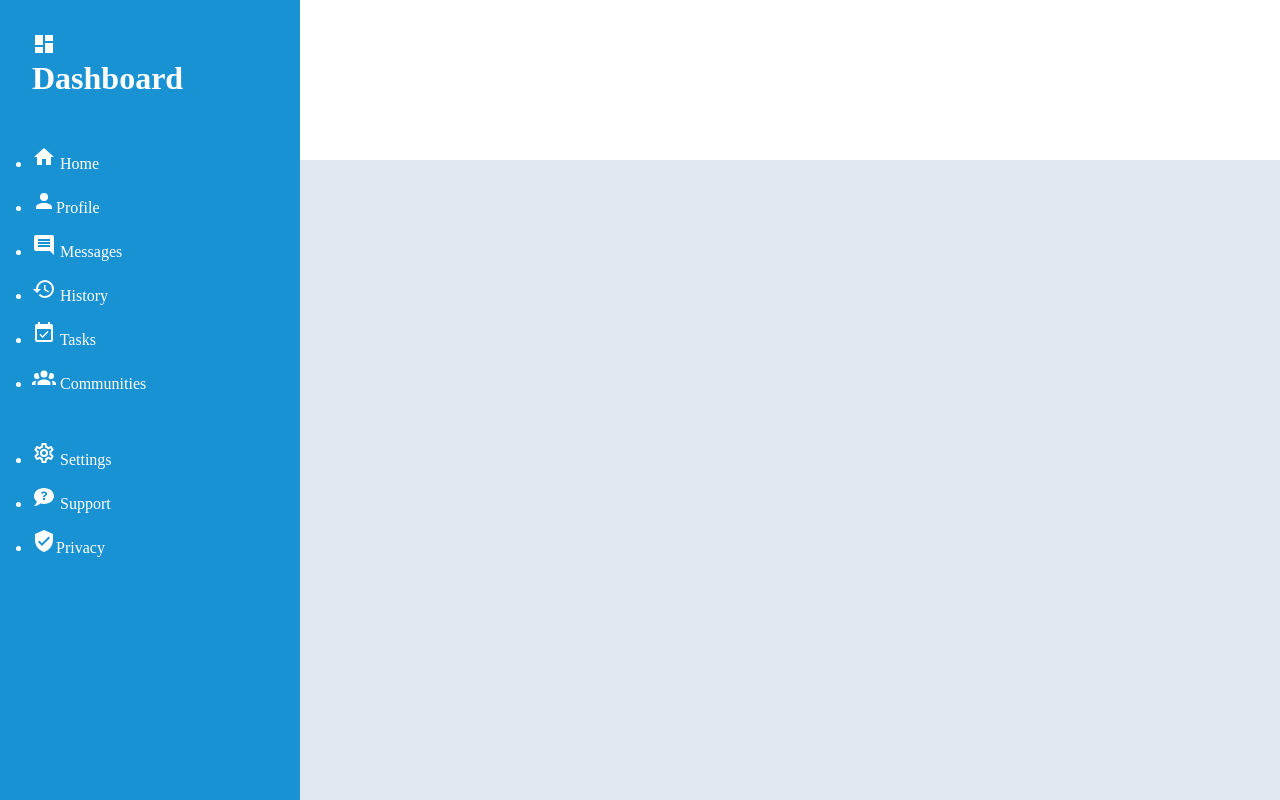
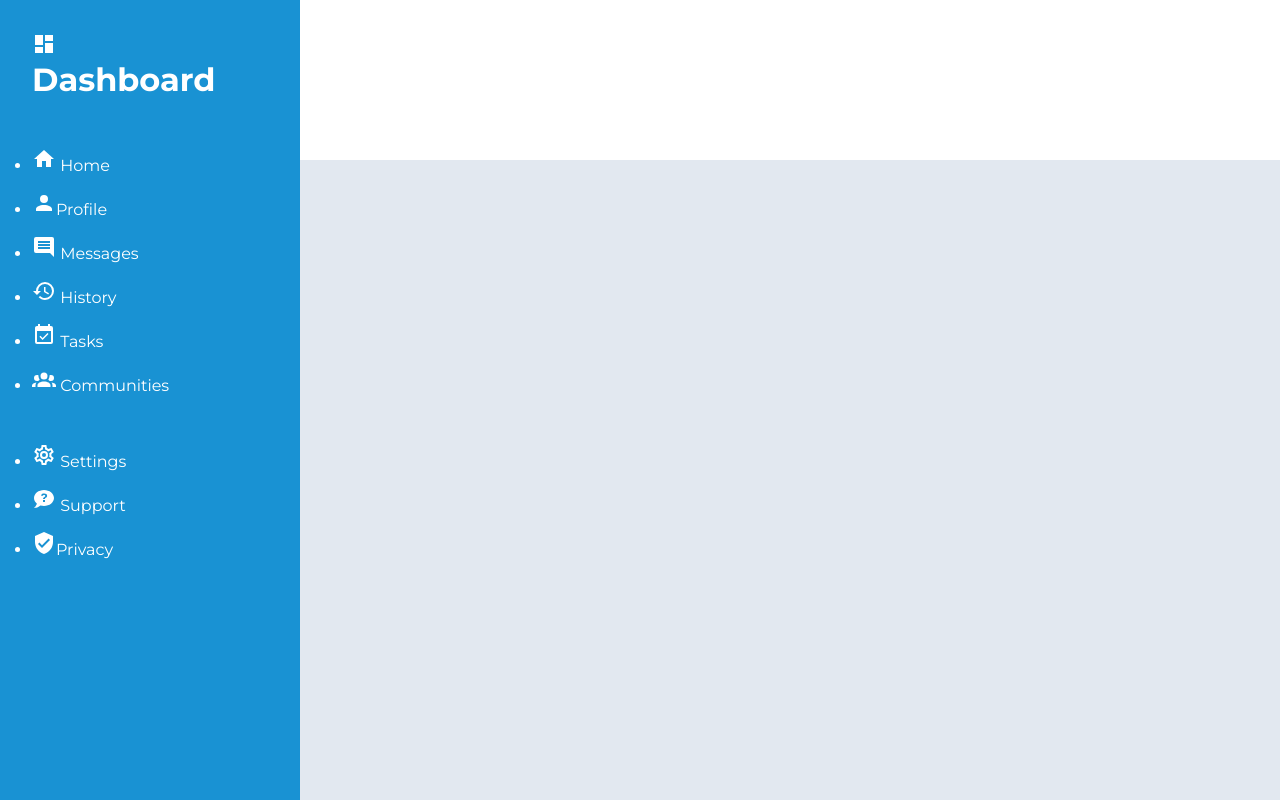
Before and after one commit to MikesonO/admin_dashboard, a plain HTML site: page index.html in a window 1280 px wide. Drawn offline with Linux system fonts and the light colour scheme.

Commit message:
Add font-family to body + link to google fonts

```diff
--- a/index.html
+++ b/index.html
@@ -6,6 +6,10 @@
   <meta http-equiv="X-UA-Compatible" content="IE=edge">
   <meta name="viewport" content="width=device-width, initial-scale=1.0">
   <title>Admin Dashboard</title>
+  <!-- GOOGLE FONTS -->
+  <link rel="preconnect" href="https://fonts.googleapis.com">
+  <link rel="preconnect" href="https://fonts.gstatic.com" crossorigin>
+  <link href="https://fonts.googleapis.com/css2?family=Montserrat:ital,wght@0,100;0,200;0,300;0,400;0,500;0,600;0,700;0,800;0,900;1,100;1,200;1,300;1,400;1,500;1,600;1,700;1,800;1,900&display=swap" rel="stylesheet">
   <!-- CSS LINK -->
   <link rel="stylesheet" href="styles.css">
 </head>
@@ -16,7 +20,7 @@
       <div class="nav-logo">
         <svg style="width:24px;height:24px" viewBox="0 0 24 24">
           <path fill="currentColor" d="M13,3V9H21V3M13,21H21V11H13M3,21H11V15H3M3,13H11V3H3V13Z" />
-      </svg>
+        </svg>
         <h1>Dashboard</h1>
       </div>
       <div class="nav-list">
@@ -30,7 +34,7 @@
             <svg style="width:24px;height:24px" viewBox="0 0 24 24">
               <path fill="currentColor"
                 d="M12,4A4,4 0 0,1 16,8A4,4 0 0,1 12,12A4,4 0 0,1 8,8A4,4 0 0,1 12,4M12,14C16.42,14 20,15.79 20,18V20H4V18C4,15.79 7.58,14 12,14Z" />
-              </svg>Profile
+            </svg>Profile
           </li>
           <li>
             <svg style="width:24px;height:24px" viewBox="0 0 24 24">
@@ -70,12 +74,12 @@
             <svg style="width:24px;height:24px" viewBox="0 0 24 24">
               <path fill="currentColor"
                 d="M12 3C6.5 3 2 6.6 2 11C2 13.1 3 15.1 4.8 16.5C4.8 17.1 4.4 18.7 2 21C2 21 5.5 21 8.5 18.5C9.6 18.8 10.8 19 12 19C17.5 19 22 15.4 22 11S17.5 3 12 3M13 15H11V13H13V15M14.8 10C14.5 10.4 14.1 10.6 13.7 10.8C13.4 11 13.3 11.1 13.2 11.3C13 11.5 13 11.7 13 12H11C11 11.5 11.1 11.2 11.3 10.9C11.5 10.7 11.9 10.4 12.4 10.1C12.7 10 12.9 9.8 13 9.6C13.1 9.4 13.2 9.1 13.2 8.9C13.2 8.6 13.1 8.4 12.9 8.2C12.7 8 12.4 7.9 12.1 7.9C11.8 7.9 11.6 8 11.4 8.1C11.2 8.2 11.1 8.4 11.1 8.7H9.1C9.2 8 9.5 7.4 10 7C10.5 6.6 11.2 6.5 12.1 6.5C13 6.5 13.8 6.7 14.3 7.1C14.8 7.5 15.1 8.1 15.1 8.8C15.2 9.2 15.1 9.6 14.8 10Z" />
-              </svg> Support
+            </svg> Support
           </li>
           <li><svg style="width:24px;height:24px" viewBox="0 0 24 24">
               <path fill="currentColor"
                 d="M10,17L6,13L7.41,11.59L10,14.17L16.59,7.58L18,9M12,1L3,5V11C3,16.55 6.84,21.74 12,23C17.16,21.74 21,16.55 21,11V5L12,1Z" />
-              </svg>Privacy
+            </svg>Privacy
           </li>
         </ul>
       </div>
--- a/styles.css
+++ b/styles.css
@@ -10,6 +10,10 @@
   padding: 0;
   margin: 0;
   box-sizing: border-box;
+}
+
+body{
+  font-family: 'Montserrat', sans-serif;
 }
 
 
```
